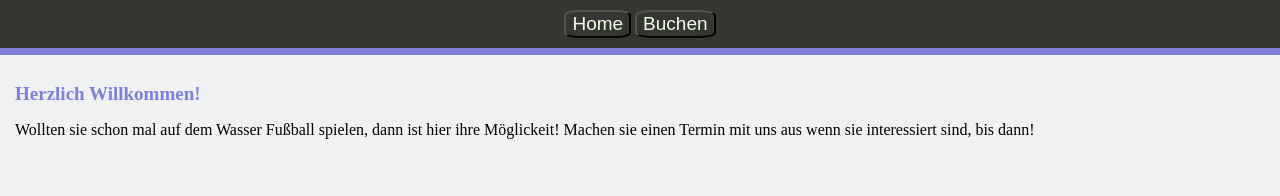
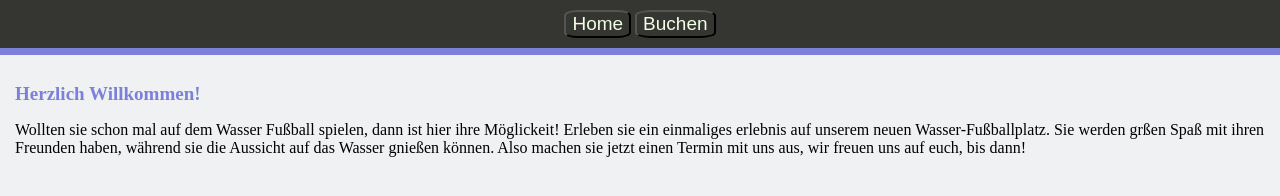
Before and after one commit to lasselind/lasselind.github.io, a plain HTML site: page index.html in a window 1280 px wide. Drawn offline with Linux system fonts and the light colour scheme.

Commit message:
Update index.html

```diff
--- a/index.html
+++ b/index.html
@@ -11,7 +11,9 @@
       <div class="content">
             <h1>Herzlich Willkommen!</h1>
       <p>Wollten sie schon mal auf dem Wasser Fußball spielen, dann ist hier ihre Möglickeit!
-      Machen sie einen Termin mit uns aus wenn sie interessiert sind, bis dann!
+         Erleben sie ein einmaliges erlebnis auf unserem neuen Wasser-Fußballplatz. Sie werden
+            grßen Spaß mit ihren Freunden haben, während sie die Aussicht auf das Wasser gnießen können.
+            Also machen sie jetzt einen Termin mit uns aus, wir freuen uns auf euch, bis dann!
       </p>
       </div>
 </body>
```
